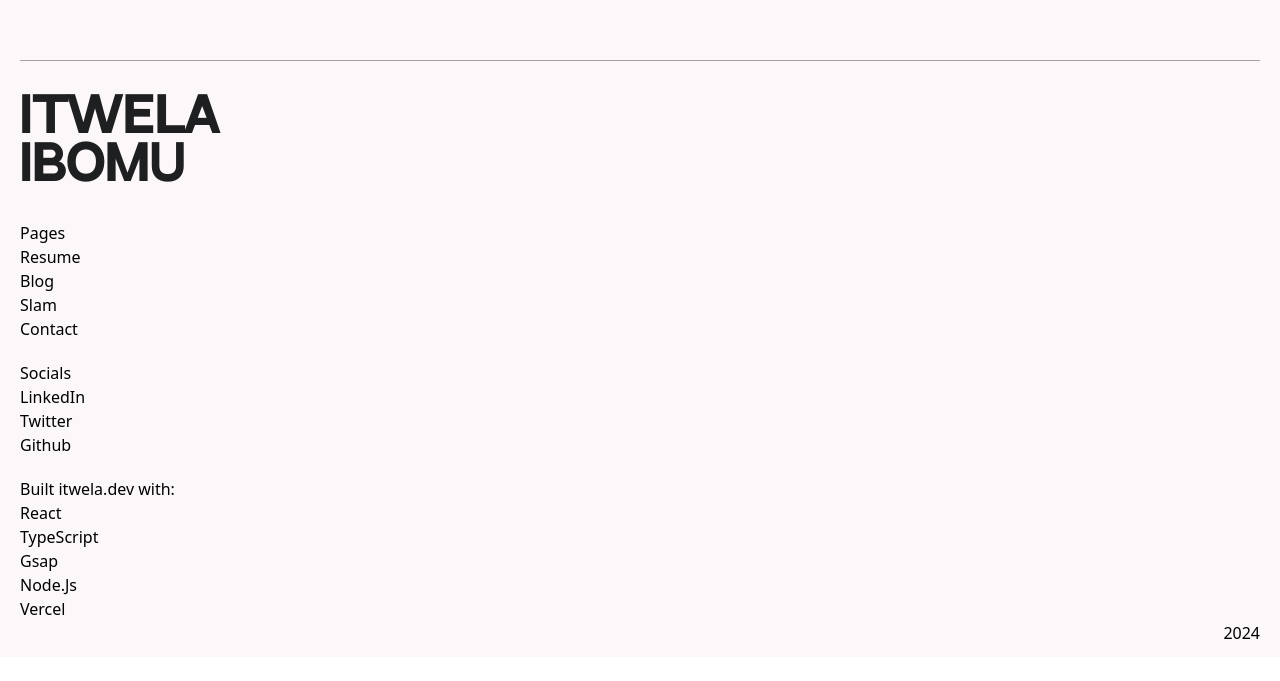
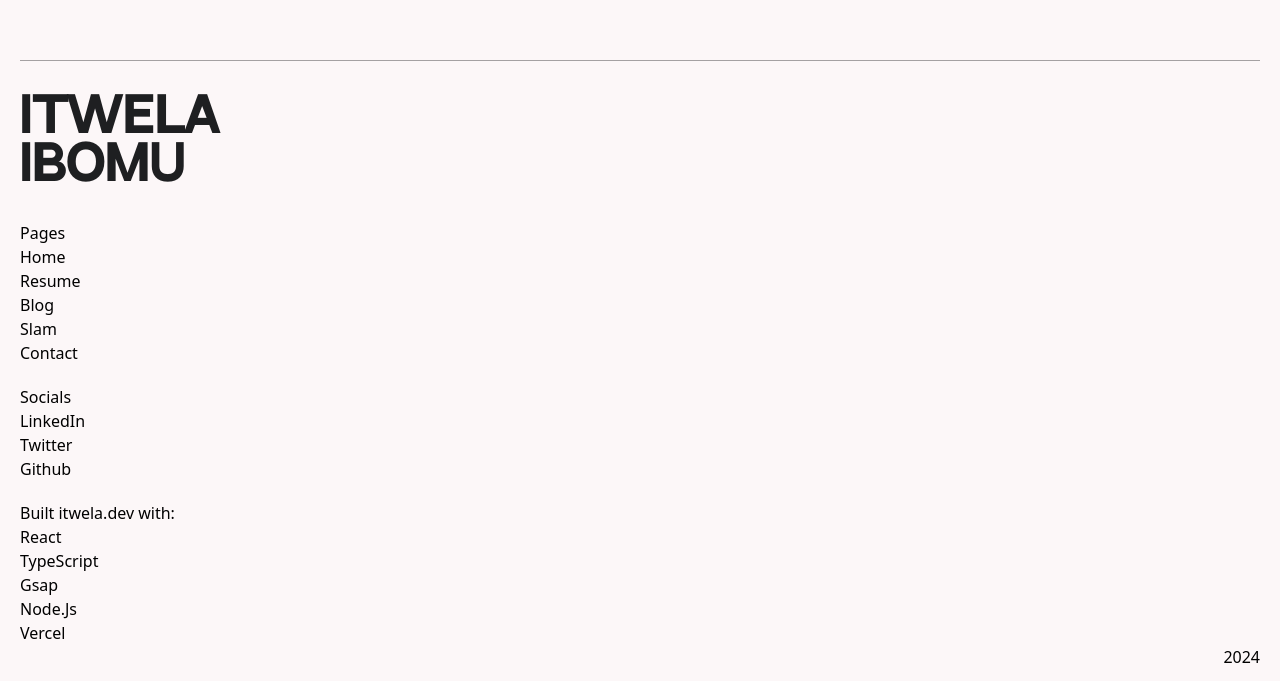
Before and after one commit to itwela/itwela-dev, a React (Vite) app in the folder client/: page /Blog in a window 1280 px wide. Shown: the part 848-1529 px from the top of the page. Before the commit the page ends 1505 px from the top, so only its background shows below. Built offline with nearby package versions, Linux system fonts and the light colour scheme; a web font is replaced by a local one.

Commit message:
added home to footer

```diff
--- a/client/src/footer.tsx
+++ b/client/src/footer.tsx
@@ -21,6 +21,7 @@ export default function ItFooter() {
                     <span>
                         <p>Pages</p>
                         <ul>
+                            <li><NavLink to="/" className=''>Home</NavLink></li>
                             <li><a href={resume} download className=''>Resume</a></li>
                             <li><NavLink to="/blog" className=''>Blog</NavLink></li>
                             <li><NavLink to="/slam" className=''>Slam</NavLink></li>
```
